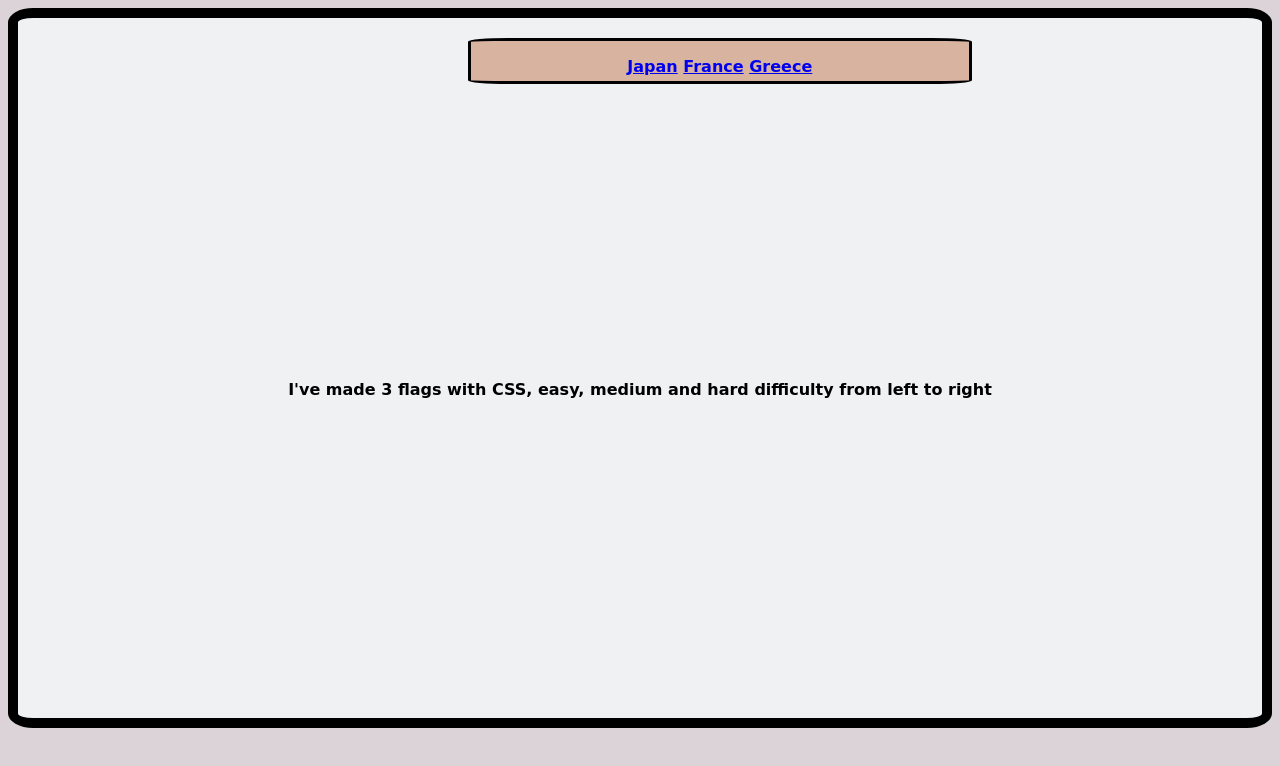
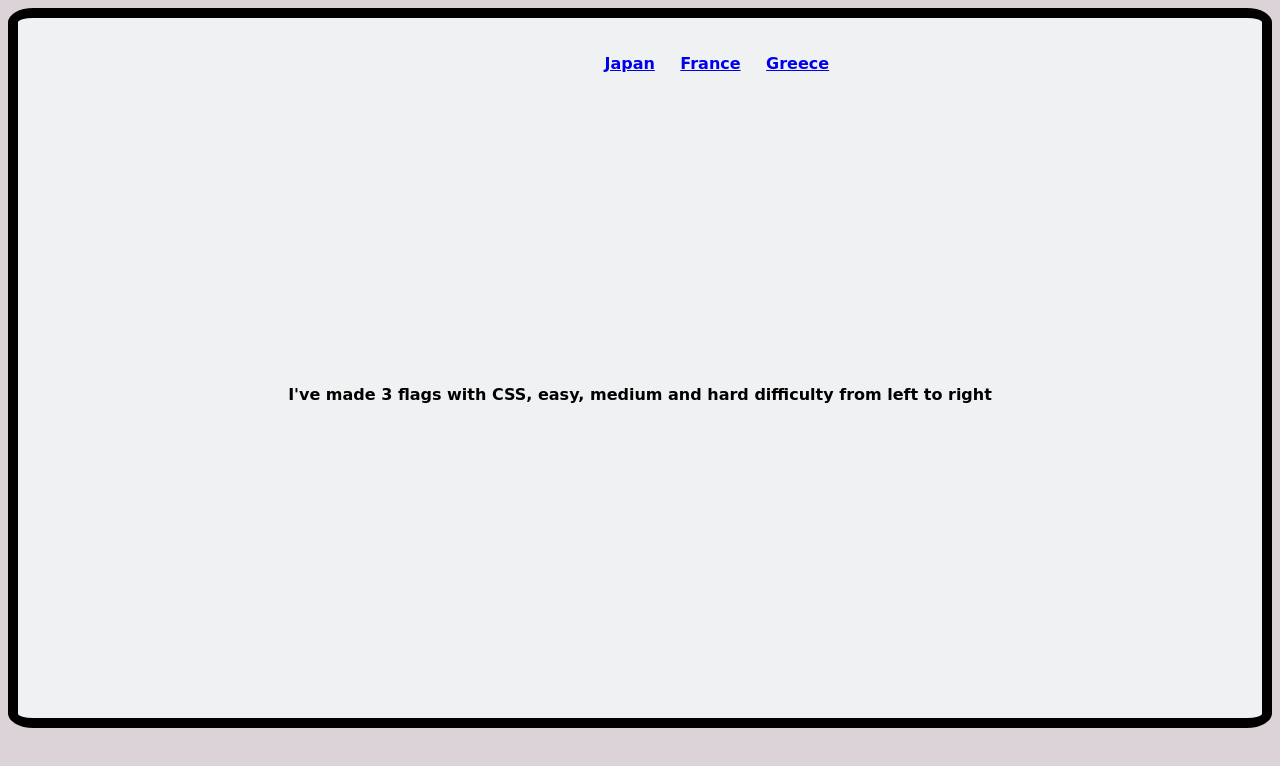
Before and after one commit to davejbs/css-flags, a plain HTML site: page index.html in a window 1280 px wide. Drawn offline with Linux system fonts and the light colour scheme; a web font is replaced by a local one.

Commit message:
Home page Menu Fixed

```diff
--- a/style.css
+++ b/style.css
@@ -16,17 +16,22 @@ html{
 
 
 #menu{
-    background-color: #D8B4A0;
-    height: 40px;
+
+    height: 5%;
     width: 40%;
     position: relative;
     top: 20px;
     left: 450px;
-    border: solid black;
-    border-radius: 8%;
-    box-shadow: 25%;
+    ;
     display: inline block;
     text-align: center;
+
+}
+
+a{
+    margin-left: 2%;
+    margin-right: 2%;
+
 }
 
 #context{
```
